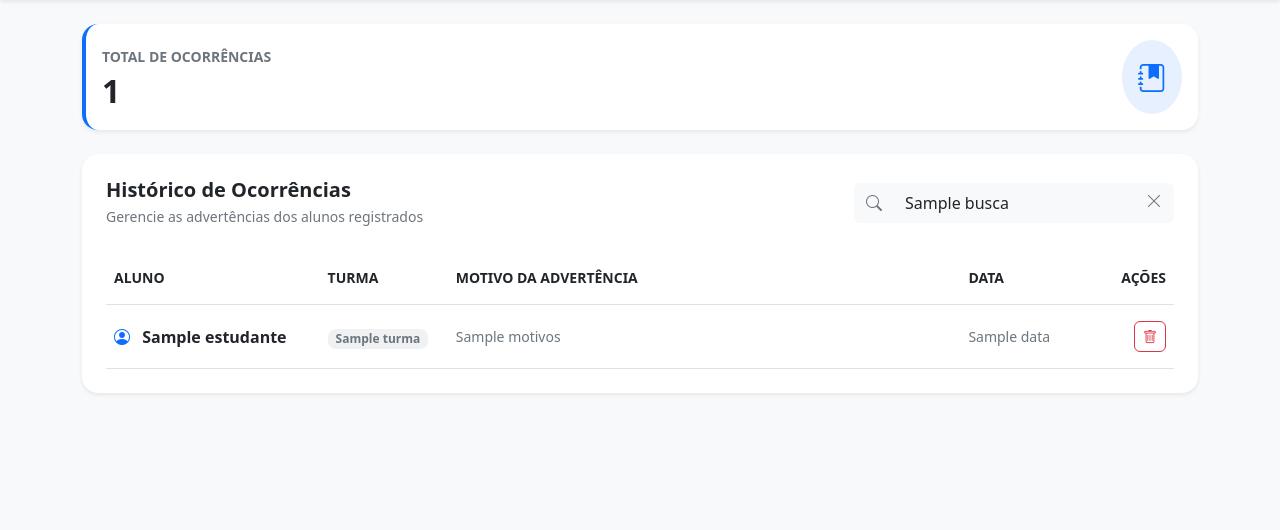
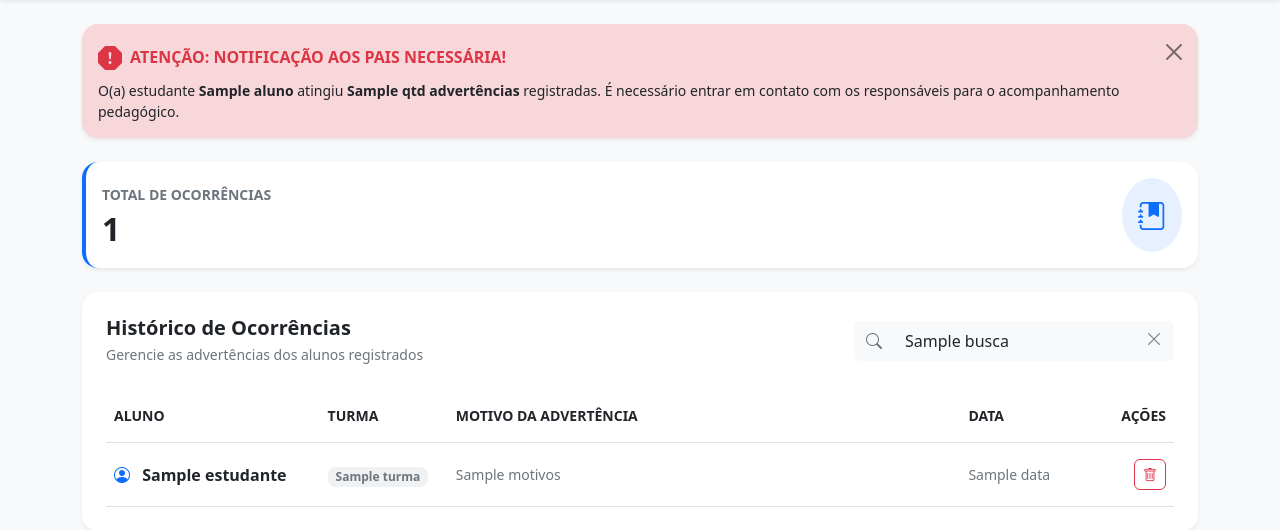
Before and after one commit to luizgarro08-hub/sistema-advertencia-escola, a Flask app: template templates/secretaria.html in a window 1280 px wide. Shown: the part 62-592 px from the top of the page. Run offline with Flask 3, Linux system fonts and the light colour scheme; the template is opened without the code that fills it: most values are stand-ins (such as "Sample title", 1, 10 or a date in 2020).

Commit message:
Update secretaria.html

```diff
--- a/templates/secretaria.html
+++ b/templates/secretaria.html
@@ -44,6 +44,22 @@
 </nav>
 
 <div class="container">
+
+    <!-- SEÇÃO DE ALERTAS DE 3 OU MAIS ADVERTÊNCIAS (COM BOTÃO X DE FECHAR) -->
+    {% if alunos_alerta %}
+        {% for aluno, qtd in alunos_alerta.items() %}
+            <div class="alert alert-danger alert-dismissible fade show border-0 rounded-4 shadow-sm mb-4 text-start p-3" role="alert">
+                <div class="d-flex align-items-center mb-1 pe-4">
+                    <i class="bi bi-exclamation-octagon-fill fs-4 me-2 text-danger"></i>
+                    <h6 class="fw-bold mb-0 text-danger">ATENÇÃO: NOTIFICAÇÃO AOS PAIS NECESSÁRIA!</h6>
+                </div>
+                <p class="mb-0 small text-dark">
+                    O(a) estudante <strong>{{ aluno }}</strong> atingiu <strong>{{ qtd }} advertências</strong> registradas. É necessário entrar em contato com os responsáveis para o acompanhamento pedagógico.
+                </p>
+                <button type="button" class="btn-close" data-bs-dismiss="alert" aria-label="Close"></button>
+            </div>
+        {% endfor %}
+    {% endif %}
 
     <div class="row mb-4">
         <div class="col-12">
@@ -196,6 +212,5 @@
   }
 </script>
 
-
 </body>
 </html>
```
